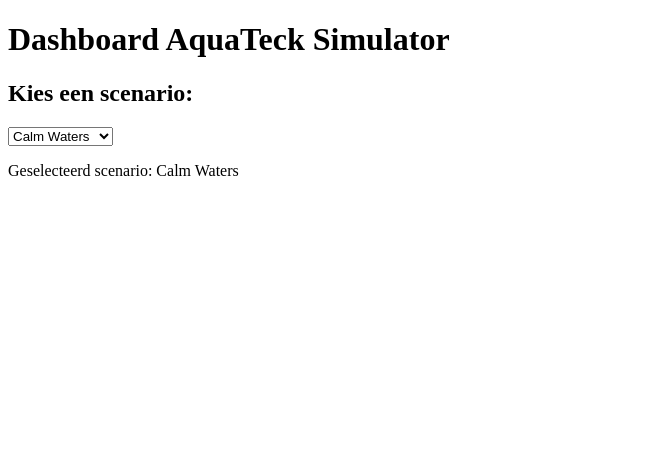
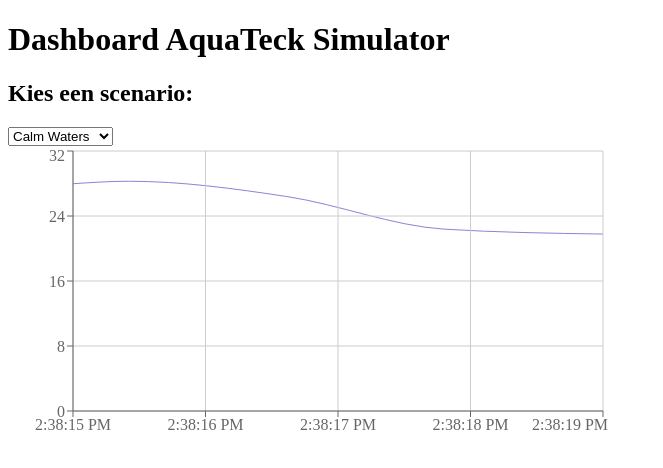
Before and after one commit to Teck-Bel/aquateck-simulator, a Next.js app: page /dashboard in a window 1280 px wide. Shown: the top 468 px of the page, without its empty margins (0-663 px from the left). Built offline with nearby package versions, Linux system fonts and the light colour scheme.

Commit message:
Update dashboard.tsx

```diff
--- a/pages/dashboard.tsx
+++ b/pages/dashboard.tsx
@@ -1,14 +1,39 @@
-import React, { useState } from "react";
+import React, { useState, useEffect } from "react";
 import ScenarioSelector from "../components/ScenarioSelector";
+import SensorChart from "../components/SensorChart";
 
 export default function Dashboard() {
   const [selectedScenario, setSelectedScenario] = useState("Calm Waters");
+  const [data, setData] = useState<{ time: string; value: number }[]>([]);
+
+  // Simuleer data afhankelijk van het gekozen scenario
+  useEffect(() => {
+    const interval = setInterval(() => {
+      setData((oldData) => {
+        const nextValue =
+          selectedScenario === "Calm Waters"
+            ? Math.random() * 10 + 20
+            : selectedScenario === "Storm"
+            ? Math.random() * 30 + 10
+            : Math.random() * 5 + 5;
+
+        const nextTime = new Date().toLocaleTimeString();
+
+        const newData = [...oldData, { time: nextTime, value: Number(nextValue.toFixed(2)) }];
+
+        // Houd max 20 punten vast
+        return newData.length > 20 ? newData.slice(newData.length - 20) : newData;
+      });
+    }, 1000);
+
+    return () => clearInterval(interval);
+  }, [selectedScenario]);
 
   return (
     <>
       <h1>Dashboard AquaTeck Simulator</h1>
       <ScenarioSelector selected={selectedScenario} onChange={setSelectedScenario} />
-      <p>Geselecteerd scenario: {selectedScenario}</p>
+      <SensorChart data={data} />
     </>
   );
 }
```
